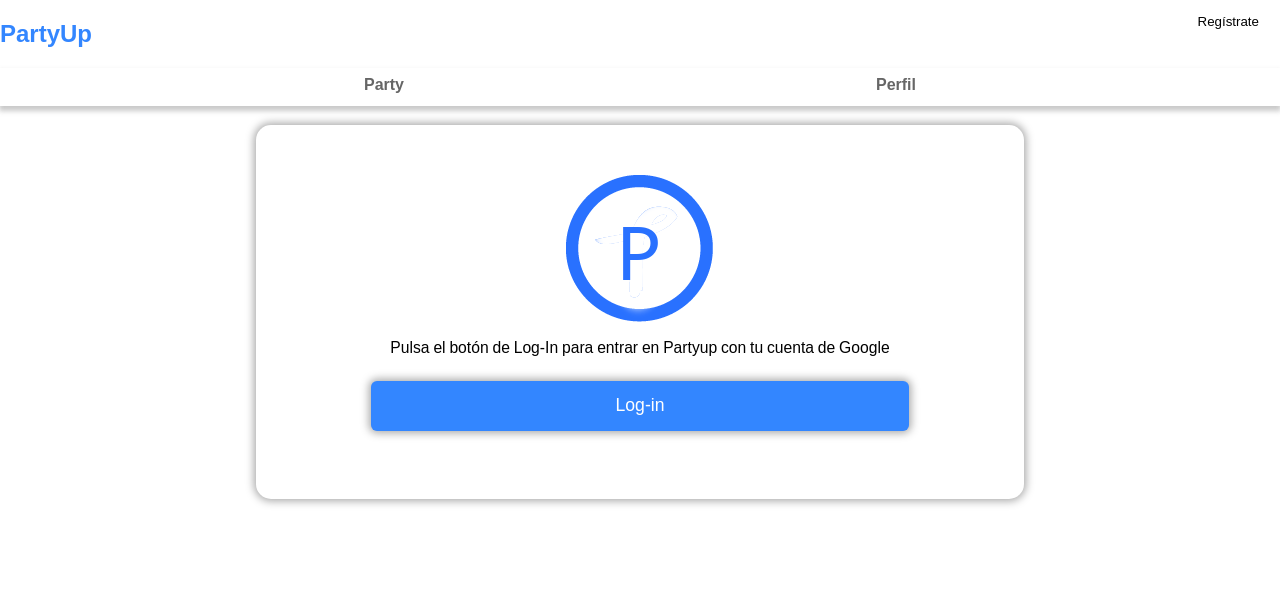
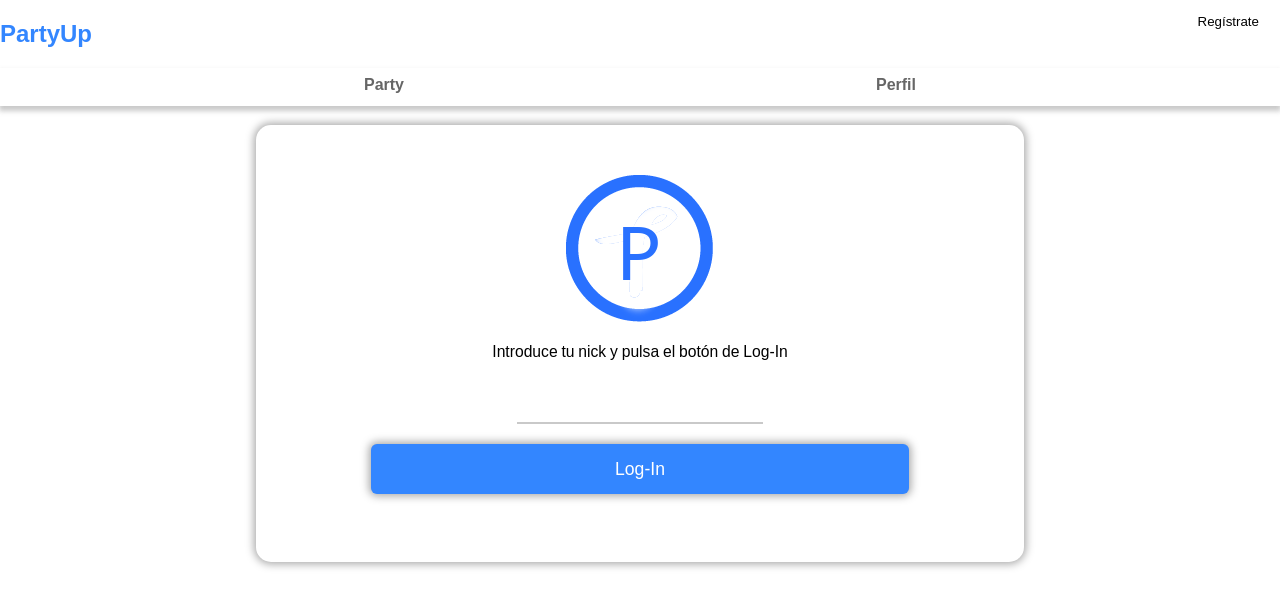
Before and after one commit to eliAgirre/Partyup-ts, an Angular app: page /login in a window 1280 px wide. Shown: the top 608 px of the page. Built offline with nearby package versions, Linux system fonts and the light colour scheme.

Commit message:
formulario login y mostrando al usuario los errores

```diff
--- a/src/app/login/login.component.css
+++ b/src/app/login/login.component.css
@@ -20,6 +20,38 @@
   margin: 0 0 1.5em 0;
   font-size: 98%;
   word-spacing: -0.4pt;
+}
+
+.login_form_label {
+  text-align: center;
+  font-size: 98%;
+  word-spacing: -0.4pt;
+  display: block;
+  margin: 20px auto;
+  width: 80%;
+}
+
+.login_form_error {
+  text-align: center;
+  font-size: 75%;
+  word-spacing: -0.4pt;
+  margin: 20px auto;
+  width: 80%;
+  color: red;
+}
+
+.login_form_input-text {
+  display: block;
+  padding: 10px;
+  margin: 20px auto;
+  font-size: 110%;
+  border: none;
+  border-bottom: solid 2px #c9c9c9;
+  transition: border 0.3s;
+}
+
+.login_form_input-text:focus {
+  border-bottom: solid 2px #969696;
 }
 
 .login_button {
--- a/src/app/login/login.component.html
+++ b/src/app/login/login.component.html
@@ -2,8 +2,17 @@
 
   <div class="login_box rubberBand animated">
     <img class="login_image" src="assets/images/logo-login.png">
-    <div class="login_text">Pulsa el botón de Log-In para entrar en Partyup con tu cuenta de Google</div>
-    <button class="login_button" (click)="logIn()">Log-in</button>
+    <form class="login_form" [formGroup]="userForm" (ngSubmit)="logIn(userForm)">
+      <label class="login_form_label">Introduce tu nick y pulsa el botón de Log-In</label>
+      <div class="login_form_error" *ngIf="userForm.get('idAuthor').hasError('required') && !userForm.get('idAuthor').pristine">
+        El nombre es obligatorio
+      </div>
+      <div class="login_form_error" *ngIf="userNoExist">
+        No existe este nick
+      </div>
+      <input type="text" class="login_form_input-text" formControlName="idAuthor">
+      <button type="submit" class="login_button" [disabled]="userForm.invalid">Log-In</button>
+    </form>
   </div>
 
 </section>
--- a/src/app/login/login.component.ts
+++ b/src/app/login/login.component.ts
@@ -1,18 +1,37 @@
-import { Component } from '@angular/core';
+import { Component, OnInit } from '@angular/core';
+import { FormBuilder, FormGroup, FormControl, Validators } from '@angular/forms';
 
 import { AuthenticationService } from '../core/authentication.service';
+import { AuthorService } from '../shared/author/author.service';
 
 @Component({
-  selector: 'partyup-login',
+  selector: 'tweempus-login',
   templateUrl: './login.component.html',
   styleUrls: ['./login.component.css']
 })
-export class LoginComponent {
+export class LoginComponent implements OnInit {
 
-  constructor(private authService: AuthenticationService) { }
+  userForm: FormGroup;
+  userNoExist: boolean = false;
 
-  logIn() {
-    this.authService.login('1');
+  constructor(
+    private authService: AuthenticationService,
+    private authorService: AuthorService,
+    private fb: FormBuilder) { }
+
+  ngOnInit() {
+    this.userForm = this.fb.group({
+      idAuthor: ['', Validators.required],
+    });
   }
 
+  logIn(form: any) {
+    if (this.userNoExist) {
+      this.userNoExist = false;
+    }
+    this.authorService.getAuthor(form.value.idAuthor).subscribe(
+      author => this.authService.login(form.value.idAuthor),
+      error => this.userNoExist = true
+    )
+  }
 }
--- a/src/app/login/login.module.ts
+++ b/src/app/login/login.module.ts
@@ -1,5 +1,6 @@
 import { NgModule } from '@angular/core';
 import { CommonModule } from '@angular/common';
+import { ReactiveFormsModule } from '@angular/forms';
 
 import { LoginRoutingModule } from './login-routing.module';
 
@@ -8,7 +9,8 @@ import { LoginComponent } from './login.component';
 @NgModule({
   imports: [
     CommonModule,
-    LoginRoutingModule
+    LoginRoutingModule,
+    ReactiveFormsModule
   ],
   declarations: [LoginComponent]
 })
```
Also changed, not shown: 1 other file (tests, documents, lock files or other folders).
